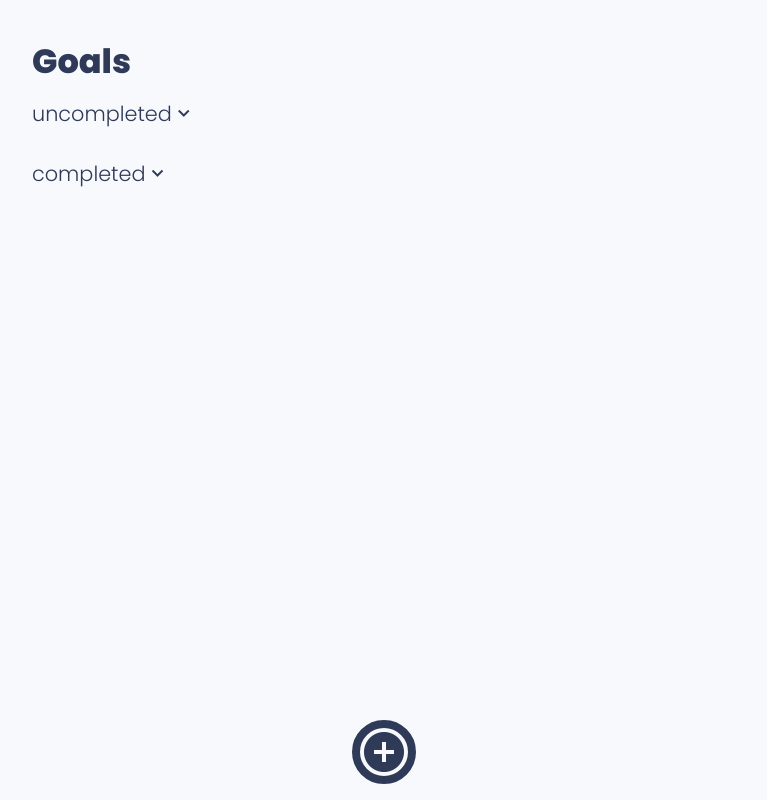
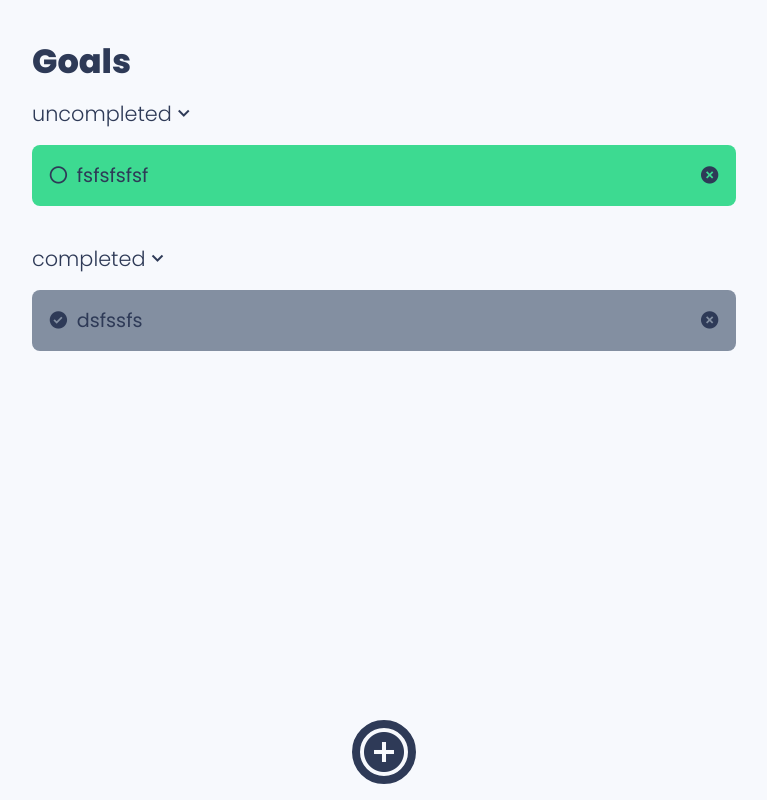
Before and after one commit to r-e-d-ant/new-day-goals, a Vue app: page / in a window 1280 px wide. Shown: the whole page, without its empty margins (256-1023 px from the left). Built offline with nearby package versions, Linux system fonts and the light colour scheme; data requests are answered from the project's data file.

Commit message:
some fixing

```diff
--- a/data/db.json
+++ b/data/db.json
@@ -1,3 +1,16 @@
 {
-  "goals": []
+  "goals": [
+    {
+      "goalName": "dsfssfs",
+      "goalColor": "#838fa1",
+      "completed": true,
+      "id": 1
+    },
+    {
+      "goalName": "fsfsfsfsf",
+      "goalColor": "#3dda91",
+      "completed": false,
+      "id": 5
+    }
+  ]
 }
--- a/src/views/Goals.vue
+++ b/src/views/Goals.vue
@@ -37,7 +37,7 @@
         </section>
 </main>
     <footer>
-        <i @click="gotoNewGoal" class='bx bxs-plus-circle save-add-todo' ></i>
+        <i @click="gotoNewGoal" class='bx bxs-plus-circle save-add-todo'></i>
     </footer>
 </div>
 </template>
```
